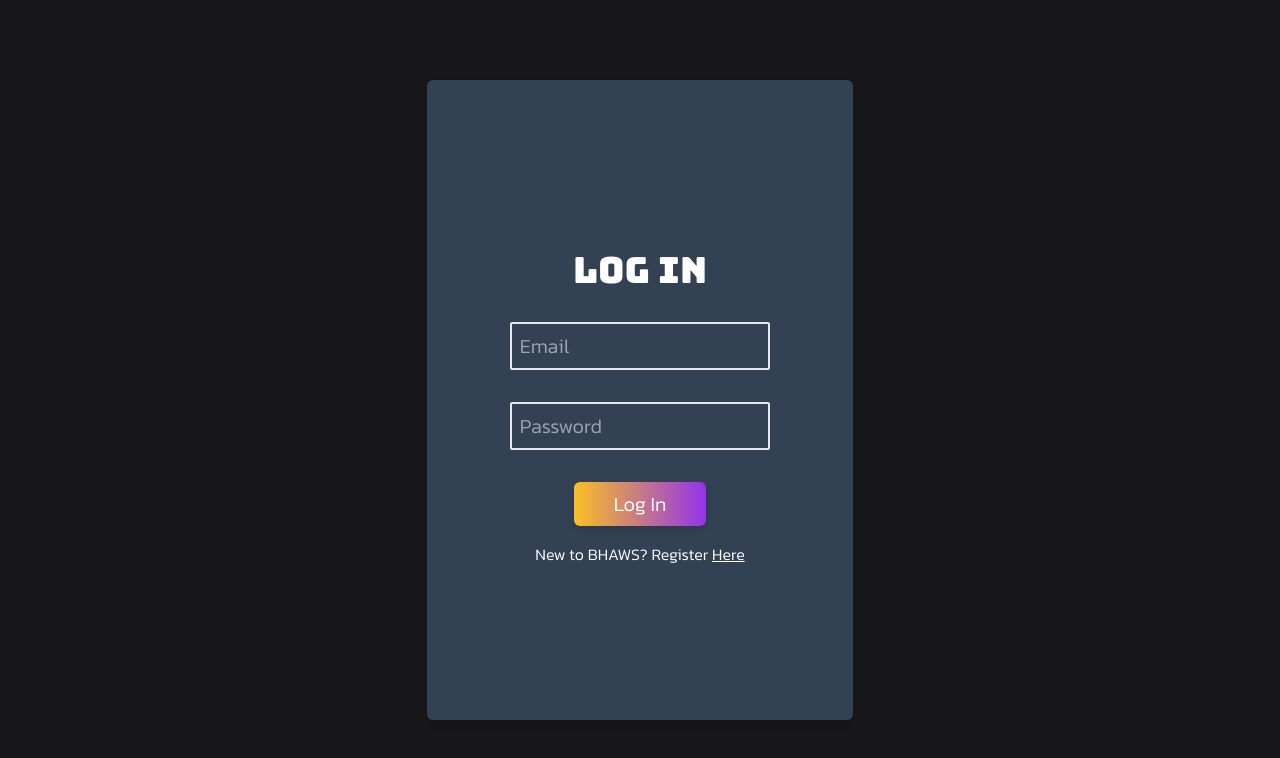
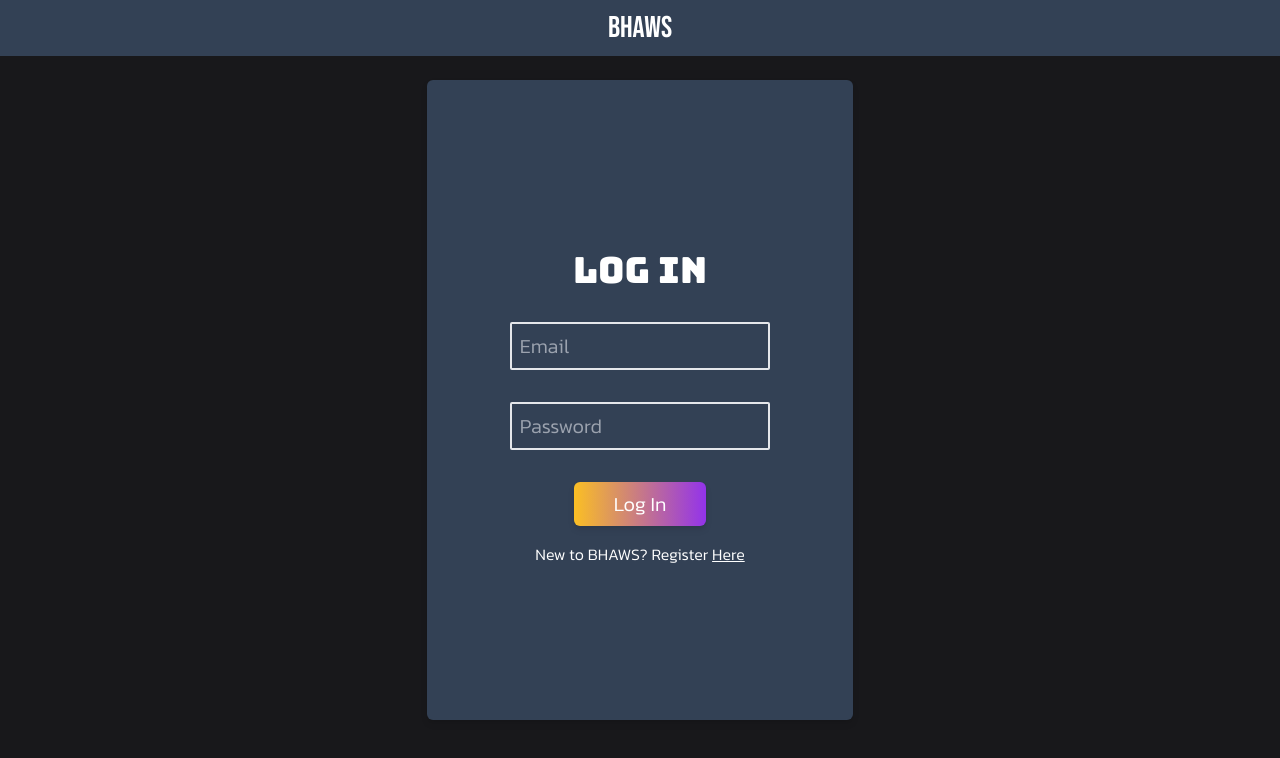
Before and after one commit to abhawsar10/bhaws-fitness-tracker, a React (Vite) app in the folder bhaws-fitness/: page /login in a window 1280 px wide. Shown: the top 758 px of the page. Built offline with nearby package versions, Linux system fonts and the light colour scheme.

Commit message:
Added title bar

```diff
--- /dev/null
+++ b/bhaws-fitness/src/components/Titlebar.jsx
@@ -0,0 +1,21 @@
+import React from "react";
+import { useNavigate } from "react-router-dom";
+
+export default function Titlebar(){
+    const navigate = useNavigate()
+
+    function gotohome(){
+        navigate('/')
+    }
+
+    return(
+        <div
+            className="absolute h-14 w-screen bg-slate-700 flex items-center justify-center font-bebas text-white text-3xl"
+        >
+            <a href="/">
+                Bhaws
+            </a>
+        </div>
+
+    )
+}
--- a/bhaws-fitness/src/components/UserLogin.jsx
+++ b/bhaws-fitness/src/components/UserLogin.jsx
@@ -1,4 +1,5 @@
 import React, { useState } from "react";
+import Titlebar from "./Titlebar";
 
 export default function UserLogin(){
 
@@ -34,6 +35,8 @@ export default function UserLogin(){
 
 
     return(
+        <>
+            <Titlebar/>
             <div className="h-screen w-full bg-zinc-900 text-white flex flex-col items-center justify-center">
 
                 <div className="flex flex-col items-center justify-center bg-slate-700 w-1/3 h-4/5 rounded-md drop-shadow-md ">
@@ -75,6 +78,7 @@ export default function UserLogin(){
                 </div>
 
             </div>
+        </>
     )
 
 }
--- a/bhaws-fitness/src/components/UserRegister.jsx
+++ b/bhaws-fitness/src/components/UserRegister.jsx
@@ -1,5 +1,6 @@
 import React, { useState } from "react";
 import { useNavigate } from "react-router-dom";
+import Titlebar from "./Titlebar";
 
 export default function UserRegister(){
 
@@ -37,6 +38,8 @@ export default function UserRegister(){
 
 
     return(
+        <>
+            <Titlebar/>
             <div className="h-screen w-full bg-zinc-900 text-white flex flex-col items-center justify-center">
 
                 <div className="flex flex-col items-center justify-center bg-slate-700 w-1/3 h-4/5 rounded-md drop-shadow-md ">
@@ -87,6 +90,7 @@ export default function UserRegister(){
                 </div>
 
             </div>
+        </>
     )
 
 }
```
Lines whose indentation alone changed are shown as unchanged.
